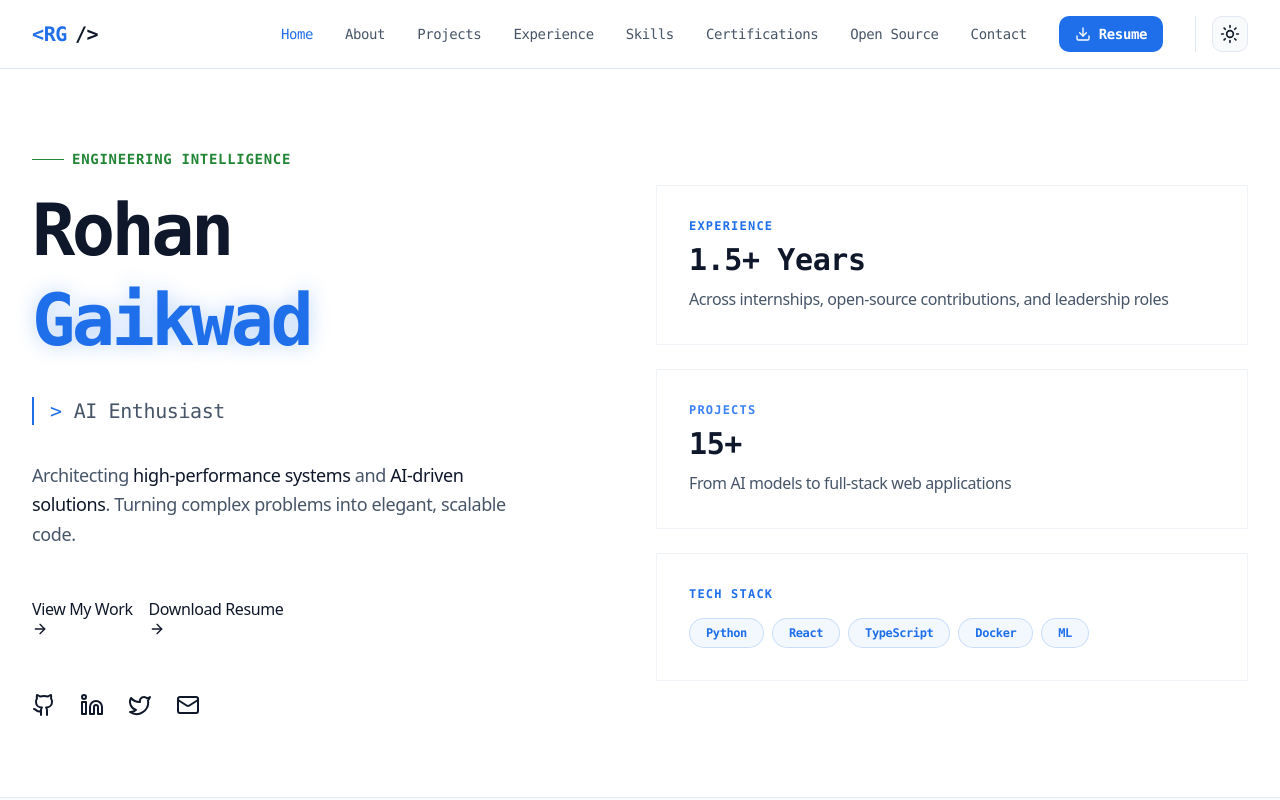
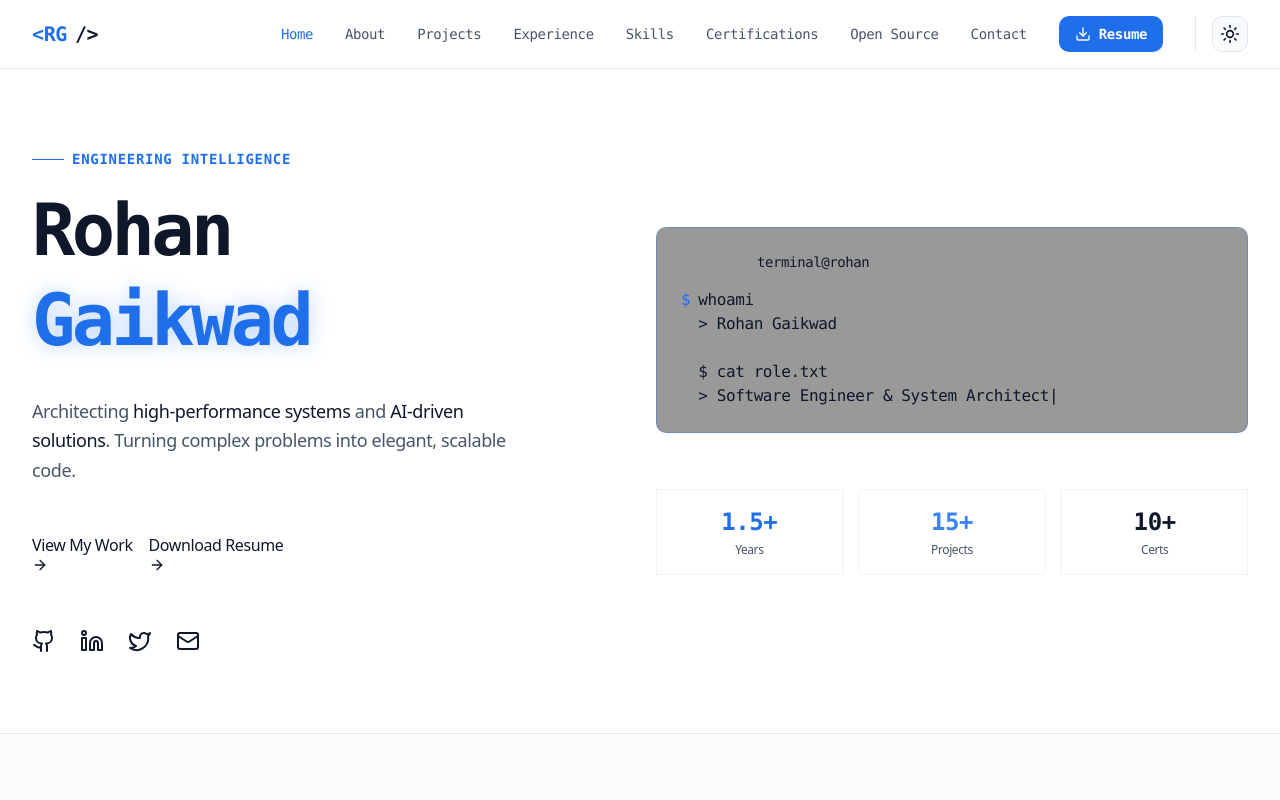
Before and after one commit to RohanExploit/Rohan-Portfolio, a Next.js app: page / in a window 1280 px wide. Shown: the top 800 px of the page. Built offline with nearby package versions, Linux system fonts and the light colour scheme.

Commit message:
feat: add particle background, terminal hero, and GitHub stats integration

```diff
--- /dev/null
+++ b/app/components/github-stats.tsx
@@ -0,0 +1,67 @@
+'use client'
+
+import Image from 'next/image'
+
+export default function GitHubStats() {
+    const username = 'RohanExploit'
+
+    return (
+        <div className="w-full space-y-8">
+            <div className="text-center">
+                <h2 className="font-mono text-3xl font-bold text-text-primary mb-4">
+                    📊 GitHub Analytics
+                </h2>
+                <div className="h-1 w-20 bg-accent mx-auto rounded-full" />
+            </div>
+
+            {/* Stats Cards */}
+            <div className="grid gap-6 md:grid-cols-2">
+                <div className="glass-card p-6 hover-lift overflow-hidden">
+                    <Image
+                        src={`https://github-readme-stats.vercel.app/api?username=${username}&show_icons=true&theme=transparent&hide_border=true&title_color=39FF14&text_color=ffffff&icon_color=39FF14&bg_color=00000000`}
+                        alt="GitHub Stats"
+                        width={500}
+                        height={200}
+                        className="w-full h-auto"
+                        unoptimized
+                    />
+                </div>
+
+                <div className="glass-card p-6 hover-lift overflow-hidden">
+                    <Image
+                        src={`https://streak-stats.demolab.com?user=${username}&theme=dark&hide_border=true&background=00000000&stroke=39FF14&ring=39FF14&fire=39FF14&currStreakLabel=39FF14&sideLabels=ffffff&currStreakNum=ffffff&sideNums=ffffff&dates=888888`}
+                        alt="GitHub Streak"
+                        width={500}
+                        height={200}
+                        className="w-full h-auto"
+                        unoptimized
+                    />
+                </div>
+            </div>
+
+            {/* Contribution Graph */}
+            <div className="glass-card p-6 hover-lift overflow-hidden">
+                <Image
+                    src={`https://github-readme-activity-graph.vercel.app/graph?username=${username}&custom_title=Contribution%20Graph&bg_color=00000000&color=39FF14&line=39FF14&point=FFFFFF&area=true&hide_border=true&title_color=39FF14`}
+                    alt="Contribution Graph"
+                    width={1000}
+                    height={300}
+                    className="w-full h-auto"
+                    unoptimized
+                />
+            </div>
+
+            {/* Trophies */}
+            <div className="glass-card p-6 hover-lift overflow-hidden flex justify-center">
+                <Image
+                    src={`https://github-trophies.vercel.app/?username=${username}&theme=matrix&margin-w=10&row=1&column=6&no-frame=true&no-bg=true`}
+                    alt="GitHub Trophies"
+                    width={900}
+                    height={150}
+                    className="w-full h-auto max-w-4xl"
+                    unoptimized
+                />
+            </div>
+        </div>
+    )
+}
--- /dev/null
+++ b/app/components/particles.tsx
@@ -0,0 +1,106 @@
+'use client'
+
+import { useEffect, useMemo, useState } from "react";
+import Particles, { initParticlesEngine } from "@tsparticles/react";
+import { type Container, type ISourceOptions } from "@tsparticles/engine";
+import { loadSlim } from "@tsparticles/slim";
+
+export default function ParticlesBackground() {
+    const [init, setInit] = useState(false);
+
+    useEffect(() => {
+        initParticlesEngine(async (engine) => {
+            await loadSlim(engine);
+        }).then(() => {
+            setInit(true);
+        });
+    }, []);
+
+    const particlesLoaded = async (container?: Container): Promise<void> => {
+        console.log(container);
+    };
+
+    const options: ISourceOptions = useMemo(
+        () => ({
+            background: {
+                color: {
+                    value: "transparent",
+                },
+            },
+            fpsLimit: 120,
+            interactivity: {
+                events: {
+                    onClick: {
+                        enable: true,
+                        mode: "push",
+                    },
+                    onHover: {
+                        enable: true,
+                        mode: "repulse",
+                    },
+                },
+                modes: {
+                    push: {
+                        quantity: 4,
+                    },
+                    repulse: {
+                        distance: 200,
+                        duration: 0.4,
+                    },
+                },
+            },
+            particles: {
+                color: {
+                    value: "#39FF14",
+                },
+                links: {
+                    color: "#39FF14",
+                    distance: 150,
+                    enable: true,
+                    opacity: 0.3,
+                    width: 1,
+                },
+                move: {
+                    direction: "none",
+                    enable: true,
+                    outModes: {
+                        default: "bounce",
+                    },
+                    random: false,
+                    speed: 1,
+                    straight: false,
+                },
+                number: {
+                    density: {
+                        enable: true,
+                    },
+                    value: 80,
+                },
+                opacity: {
+                    value: 0.5,
+                },
+                shape: {
+                    type: "circle",
+                },
+                size: {
+                    value: { min: 1, max: 3 },
+                },
+            },
+            detectRetina: true,
+        }),
+        [],
+    );
+
+    if (init) {
+        return (
+            <Particles
+                id="tsparticles"
+                particlesLoaded={particlesLoaded}
+                options={options}
+                className="absolute inset-0 -z-10"
+            />
+        );
+    }
+
+    return null;
+}
--- /dev/null
+++ b/app/components/terminal-hero.tsx
@@ -0,0 +1,47 @@
+'use client'
+
+import { TypeAnimation } from 'react-type-animation';
+
+export default function TerminalHero() {
+    return (
+        <div className="font-mono">
+            <div className="mb-8 rounded-lg border border-accent/30 bg-black/40 p-6 backdrop-blur-sm">
+                <div className="mb-4 flex items-center gap-2">
+                    <div className="h-3 w-3 rounded-full bg-error"></div>
+                    <div className="h-3 w-3 rounded-full bg-warning"></div>
+                    <div className="h-3 w-3 rounded-full bg-success"></div>
+                    <span className="ml-4 text-sm text-text-tertiary">terminal@rohan</span>
+                </div>
+
+                <div className="space-y-2 text-sm sm:text-base">
+                    <div className="flex items-start gap-2">
+                        <span className="text-accent">$</span>
+                        <TypeAnimation
+                            sequence={[
+                                'whoami',
+                                1000,
+                                'whoami\n> Rohan Gaikwad',
+                                2000,
+                                'whoami\n> Rohan Gaikwad\n\n$ cat role.txt',
+                                1000,
+                                'whoami\n> Rohan Gaikwad\n\n$ cat role.txt\n> Software Engineer & System Architect',
+                                2000,
+                                'whoami\n> Rohan Gaikwad\n\n$ cat role.txt\n> Software Engineer & System Architect\n\n$ ls skills/',
+                                1000,
+                                'whoami\n> Rohan Gaikwad\n\n$ cat role.txt\n> Software Engineer & System Architect\n\n$ ls skills/\n> Python  React  TypeScript  Docker  AI/ML',
+                                2000,
+                                'whoami\n> Rohan Gaikwad\n\n$ cat role.txt\n> Software Engineer & System Architect\n\n$ ls skills/\n> Python  React  TypeScript  Docker  AI/ML\n\n$ status',
+                                1000,
+                                'whoami\n> Rohan Gaikwad\n\n$ cat role.txt\n> Software Engineer & System Architect\n\n$ ls skills/\n> Python  React  TypeScript  Docker  AI/ML\n\n$ status\n> ✓ Open for Engineering Roles',
+                                3000,
+                            ]}
+                            speed={75}
+                            className="whitespace-pre-wrap text-text-primary"
+                            repeat={Infinity}
+                        />
+                    </div>
+                </div>
+            </div>
+        </div>
+    );
+}
--- a/app/page.tsx
+++ b/app/page.tsx
@@ -4,6 +4,9 @@ import Link from 'next/link'
 import { ArrowRight, Github, Linkedin, Mail, Twitter, Phone } from 'lucide-react'
 import { useEffect, useState } from 'react'
 import { ROHAN_DATA } from '@/lib/portfolio-data'
+import ParticlesBackground from './components/particles'
+import TerminalHero from './components/terminal-hero'
+import GitHubStats from './components/github-stats'
 
 export default function Home() {
   const [mounted, setMounted] = useState(false)
@@ -12,43 +15,26 @@ export default function Home() {
     setMounted(true)
   }, [])
 
-  const roles = ['Developer', 'AI Enthusiast', 'Open Source Contributor']
-  const [currentRole, setCurrentRole] = useState(0)
+  return (
+    <div className="min-h-screen bg-background relative">
+      {/* Particle Background */}
+      <ParticlesBackground />
 
-  useEffect(() => {
-    if (!mounted) return
-    const interval = setInterval(() => {
-      setCurrentRole((prev) => (prev + 1) % roles.length)
-    }, 3000)
-    return () => clearInterval(interval)
-  }, [mounted])
-
-  return (
-    <div className="min-h-screen bg-background">
       {/* Hero Section */}
-      <div className="mx-auto max-w-7xl px-4 py-20 sm:px-6 lg:px-8">
+      <div className="mx-auto max-w-7xl px-4 py-20 sm:px-6 lg:px-8 relative z-10">
         <div className="grid gap-12 lg:grid-cols-2 lg:gap-8 items-center">
           {/* Left Content */}
           <div className="flex flex-col justify-center">
             <div className="space-y-8 animate-in fade-in slide-in-from-left duration-700">
               <div>
-                <p className="font-mono text-sm text-github-green font-semibold tracking-wider uppercase flex items-center gap-2">
-                  <span className="h-px w-8 bg-github-green"></span>
+                <p className="font-mono text-sm text-accent font-semibold tracking-wider uppercase flex items-center gap-2">
+                  <span className="h-px w-8 bg-accent"></span>
                   Engineering Intelligence
                 </p>
                 <h1 className="mt-4 font-mono text-5xl font-bold text-text-primary sm:text-7xl tracking-tighter leading-tight">
                   Rohan
                   <span className="block text-accent text-glow">Gaikwad</span>
                 </h1>
-              </div>
-
-              <div className="h-8">
-                {mounted && (
-                  <p className="font-mono text-xl text-text-secondary transition-all duration-500 border-l-2 border-accent pl-4 flex items-center gap-3">
-                    <span className="text-accent">&gt;</span>
-                    {roles[currentRole]}
-                  </p>
-                )}
               </div>
 
               <p className="max-w-lg text-lg text-text-secondary leading-relaxed">
@@ -86,35 +72,23 @@ export default function Home() {
             </div>
           </div>
 
-          {/* Right Side - Stats/Highlights */}
+          {/* Right Side - Terminal */}
           <div className="flex flex-col justify-center gap-6 animate-in fade-in slide-in-from-right duration-700">
-            <div className="glass-card hover-lift p-8 group">
-              <p className="font-mono text-xs uppercase text-accent font-bold tracking-widest">Experience</p>
-              <h3 className="mt-2 font-mono text-3xl font-bold text-text-primary group-hover:text-accent transition-colors">1.5+ Years</h3>
-              <p className="mt-2 text-text-secondary leading-relaxed">
-                Across internships, open-source contributions, and leadership roles
-              </p>
-            </div>
+            <TerminalHero />
 
-            <div className="glass-card hover-lift p-8 group">
-              <p className="font-mono text-xs uppercase text-info font-bold tracking-widest">Projects</p>
-              <h3 className="mt-2 font-mono text-3xl font-bold text-text-primary group-hover:text-info transition-colors">15+</h3>
-              <p className="mt-2 text-text-secondary leading-relaxed">
-                From AI models to full-stack web applications
-              </p>
-            </div>
-
-            <div className="glass-card hover-lift p-8 group">
-              <p className="font-mono text-xs uppercase text-accent font-bold tracking-widest">Tech Stack</p>
-              <div className="mt-4 flex flex-wrap gap-2">
-                {['Python', 'React', 'TypeScript', 'Docker', 'ML'].map((tech) => (
-                  <span
-                    key={tech}
-                    className="inline-block rounded-full border border-accent/20 bg-accent/5 px-4 py-1.5 font-mono text-xs text-accent font-semibold transition-all hover:bg-accent/10"
-                  >
-                    {tech}
-                  </span>
-                ))}
+            {/* Quick Stats Row */}
+            <div className="grid grid-cols-3 gap-4">
+              <div className="glass-card p-4 text-center hover-lift">
+                <h3 className="font-mono text-2xl font-bold text-accent">1.5+</h3>
+                <p className="text-xs text-text-secondary mt-1">Years</p>
+              </div>
+              <div className="glass-card p-4 text-center hover-lift">
+                <h3 className="font-mono text-2xl font-bold text-info">15+</h3>
+                <p className="text-xs text-text-secondary mt-1">Projects</p>
+              </div>
+              <div className="glass-card p-4 text-center hover-lift">
+                <h3 className="font-mono text-2xl font-bold text-success">10+</h3>
+                <p className="text-xs text-text-secondary mt-1">Certs</p>
               </div>
             </div>
           </div>
@@ -176,6 +150,11 @@ export default function Home() {
           </div>
         </div>
       </div>
+
+      {/* GitHub Stats Section */}
+      <div className="mx-auto max-w-7xl px-4 py-16 sm:px-6 lg:px-8 relative z-10">
+        <GitHubStats />
+      </div>
     </div>
   )
 }
--- a/package.json
+++ b/package.json
@@ -14,6 +14,8 @@
     "@mdx-js/react": "^3.0.1",
     "@next/mdx": "^14.2.13",
     "@tailwindcss/typography": "^0.5.15",
+    "@tsparticles/react": "^3.0.0",
+    "@tsparticles/slim": "^3.9.1",
     "@types/mdx": "^2.0.13",
     "@vercel/speed-insights": "^1.3.1",
     "clsx": "^2.1.1",
@@ -23,8 +25,10 @@
     "next-themes": "^0.4.4",
     "react": "^19.0.0",
     "react-dom": "^19.0.0",
+    "react-type-animation": "^3.2.0",
     "sugar-high": "^0.9.3",
     "tailwind-merge": "^2.5.5",
+    "tsparticles": "^3.9.1",
     "tw-animate-css": "^1.4.0"
   },
   "devDependencies": {
```
Also changed, not shown: 1 other file (tests, documents, lock files or other folders).
